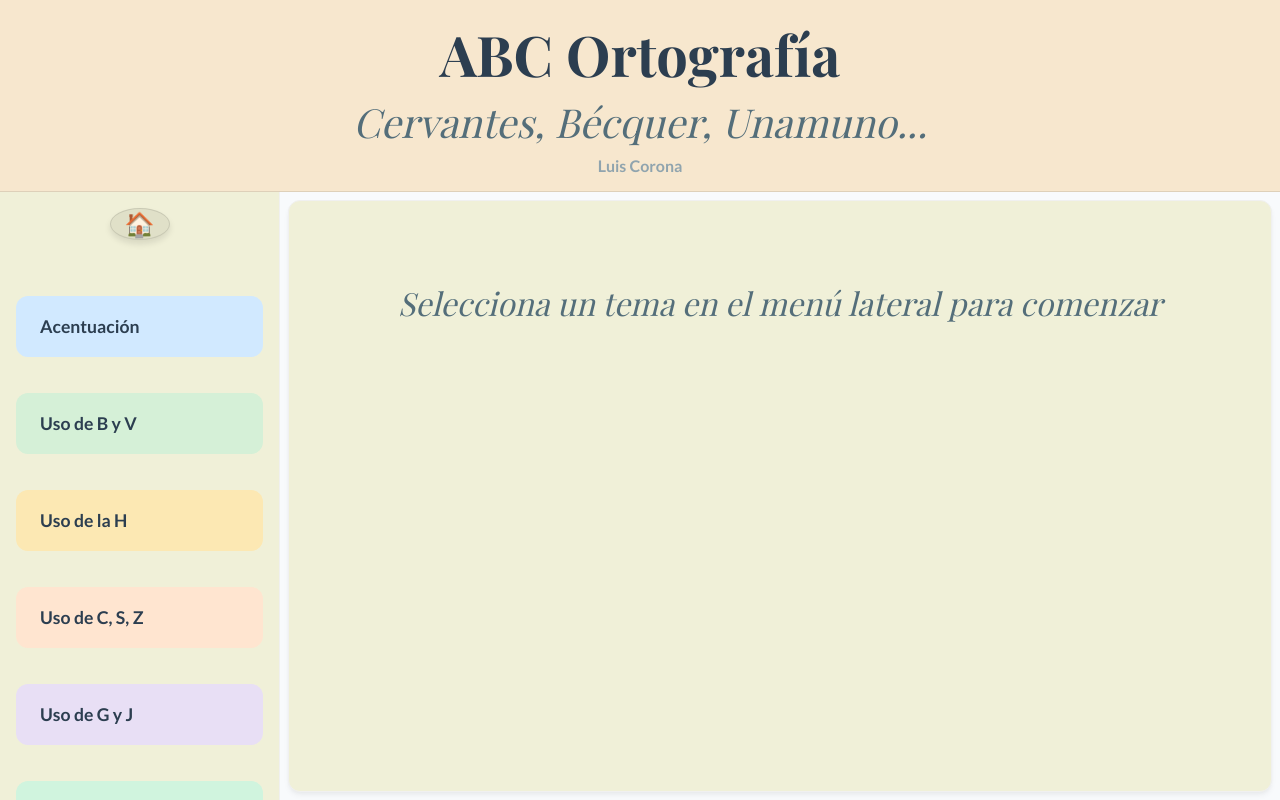
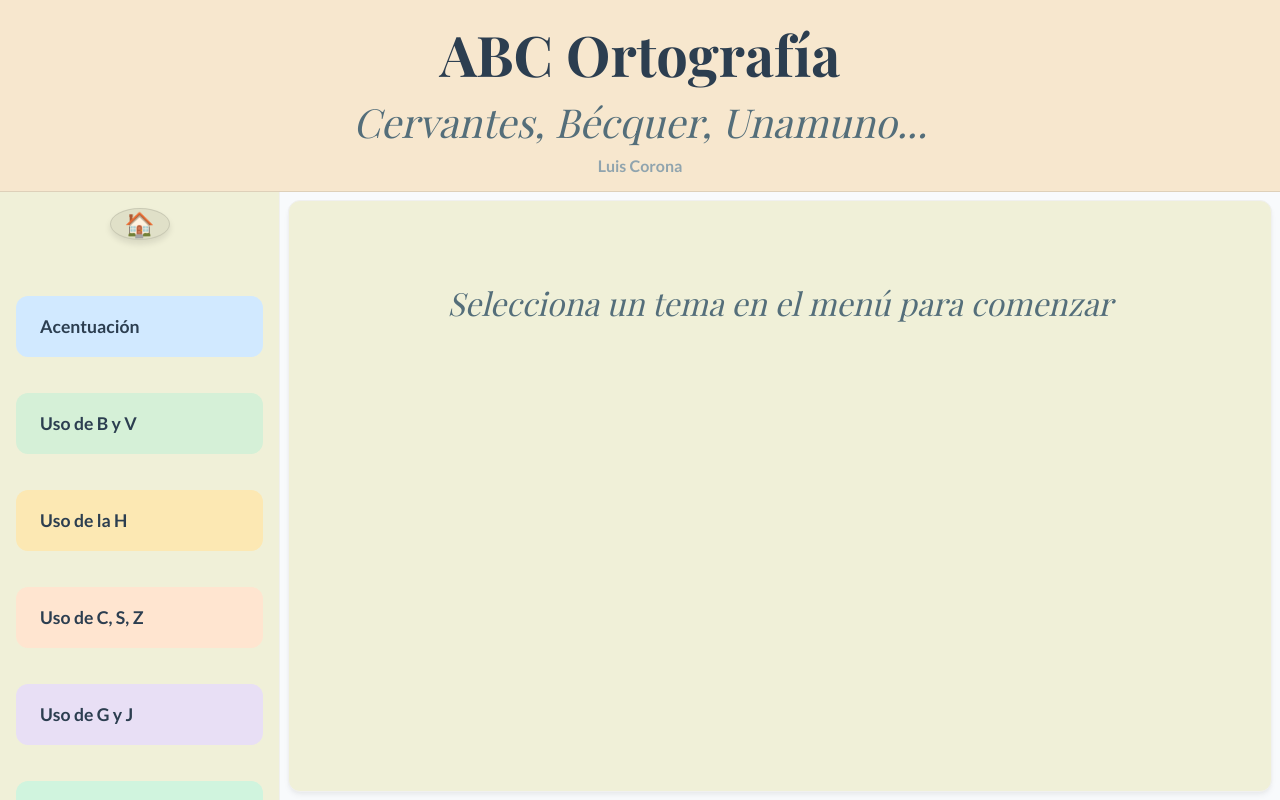
Before and after one commit to lca1643/ABC, a React (Vite) app: page / in a window 1280 px wide. Built offline with nearby package versions, Linux system fonts and the light colour scheme; a web font is replaced by a local one.

Commit message:
Actualizado mensaje de bienvenida: Selección en el menú

```diff
--- a/src/App.jsx
+++ b/src/App.jsx
@@ -309,7 +309,7 @@ function App() {
               </div>
             ) : (
               <p className="placeholder-text">
-                Selecciona un tema en el menú lateral para comenzar
+                Selecciona un tema en el menú para comenzar
               </p>
             )}
           </div>
```
